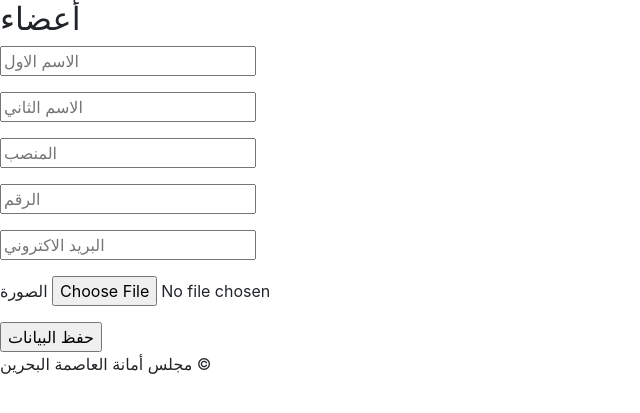
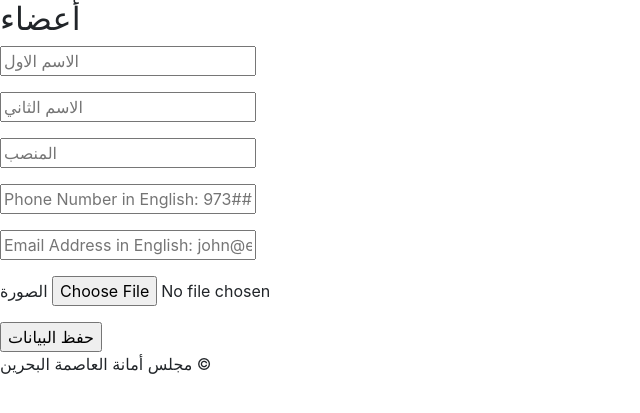
Before and after one commit to noonz66/CMC-Project-for-499-Website, a PHP site: page /member.php in a window 1280 px wide. Shown: the part 130-543 px from the top of the page, without its empty margins (0-640 px from the left). Run offline with PHP 8.4, Linux system fonts and the light colour scheme; a user stored in the database is signed in; some libraries are stand-ins or nearby versions.

Commit message:
fixed member page a bit

```diff
--- a/php/member.php
+++ b/php/member.php
@@ -60,14 +60,14 @@ if (time() - $lastactive > $autologout) {
               <input name="position" type="text" class="validate[required,custom[onlynumber],length[1,15]] feedback-input" placeholder="المنصب" id="postion" />
             </p>
             <p class="number">
-              <input name="phone_no" type="text" class="validate[required,custom[onlynumber],length[1,8]] feedback-input" placeholder="الرقم" id="number" />
+              <input name="phone_no" type="text" lang="en" class="validate[required,custom[onlynumber],length[1,8]] feedback-input lefttoright" placeholder="Phone Number in English: 973########" id="number" />
             </p>
             <p class="email">
-              <input name="email" type="email" class="validate[required,custom[email]] feedback-input" id="email" placeholder="البريد الاكتروني" />
+              <input name="email" type="email" lang="en" class="validate[required,custom[email]] feedback-input lefttoright" id="email" placeholder="Email Address in English: john@email.com" />
             </p>
             <p class="chickbox">
               <td> الصورة</td>
-              <input name="Image" type="file" id="Image" />
+              <input name="image" type="file" id="Image" />
             </p>
             <div class="submit">
               <input type="submit" value="حفظ البيانات" id="button-blue" name="submit" />
```
Also changed, not shown: css/memberstyle.css (+5 -6 lines).
